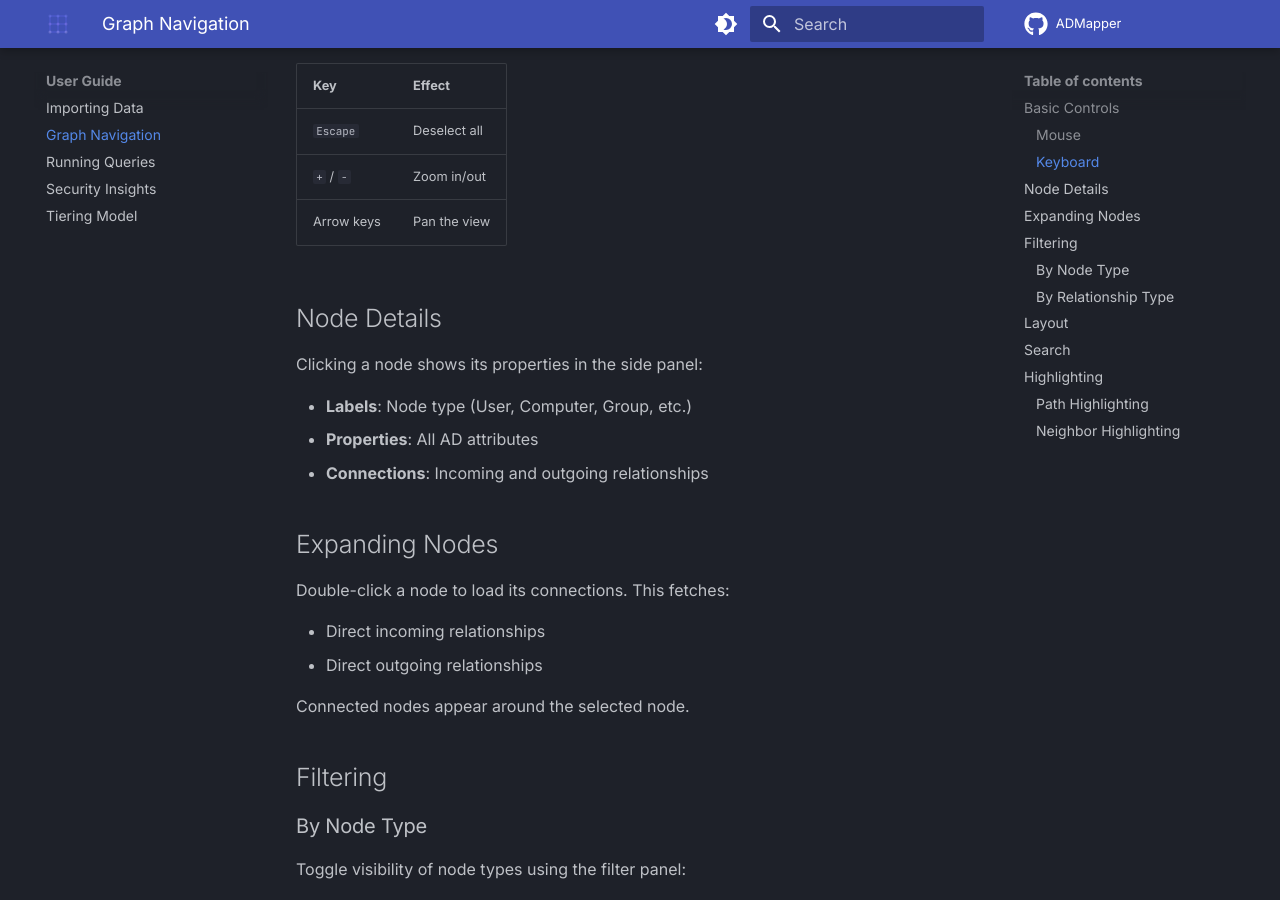
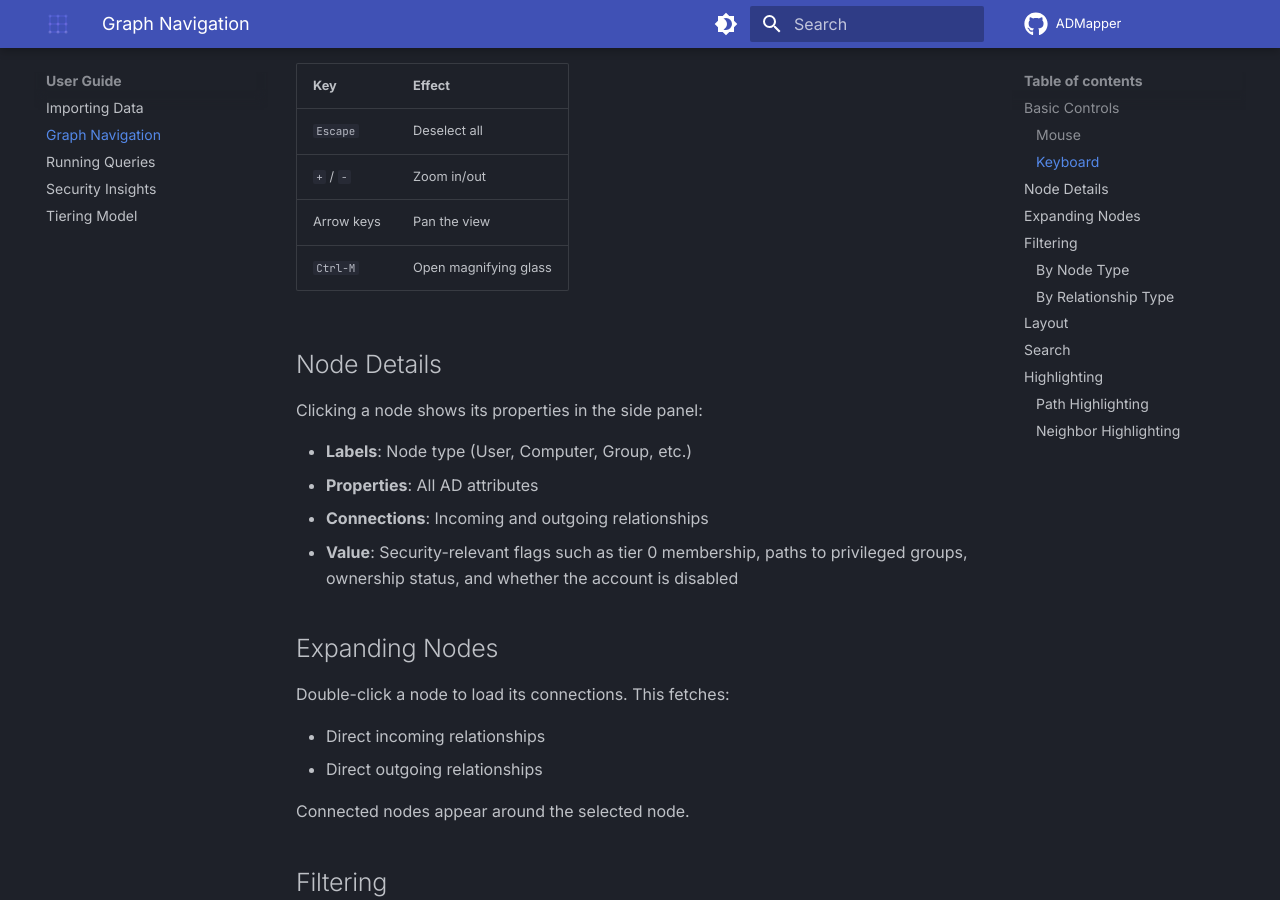
Before and after one commit to AdrianVollmer/ADMapper, an MkDocs documentation site: the page built from docs/admapper/docs/guide/navigation.md, in a window 1280 px wide and 900 px high, scrolled down 766 px. Built offline with MkDocs 1.6.1 and Material for MkDocs 9.7.7, drawn with Linux system fonts in a browser that asks for light colours; comment, search, counter and statistics services are not loaded.

Commit message:
Improve wording of node detail value description
Co-Authored-By: Claude Opus 4.6 <noreply@anthropic.com>

````diff
--- a/docs/admapper/docs/guide/navigation.md
+++ b/docs/admapper/docs/guide/navigation.md
@@ -1,27 +1,29 @@
 # Graph Navigation
 
-ADMapper provides an interactive graph visualization for exploring Active Directory relationships.
+ADMapper provides an interactive graph visualization for exploring
+Active Directory relationships.
 
 ## Basic Controls
 
 ### Mouse
 
-| Action | Effect |
-|--------|--------|
-| Click node | Select node, show details |
+| Action             | Effect                                      |
+|--------------------|---------------------------------------------|
+| Click node         | Select node, show details                   |
 | Click relationship | Select relationship, show relationship info |
-| Click background | Deselect all |
-| Drag node | Move node position |
-| Drag background | Pan the view |
-| Scroll | Zoom in/out |
+| Click background   | Deselect all                                |
+| Drag node          | Move node position                          |
+| Drag background    | Pan the view                                |
+| Scroll             | Zoom in/out                                 |
 
 ### Keyboard
 
-| Key | Effect |
-|-----|--------|
-| `Escape` | Deselect all |
-| `+` / `-` | Zoom in/out |
-| Arrow keys | Pan the view |
+| Key        | Effect                |
+|------------|-----------------------|
+| `Escape`   | Deselect all          |
+| `+` / `-`  | Zoom in/out           |
+| Arrow keys | Pan the view          |
+| `Ctrl-M`   | Open magnifying glass |
 
 ## Node Details
 
@@ -30,6 +32,9 @@ Clicking a node shows its properties in the side panel:
 - **Labels**: Node type (User, Computer, Group, etc.)
 - **Properties**: All AD attributes
 - **Connections**: Incoming and outgoing relationships
+- **Value**: Security-relevant flags such as tier 0 membership, paths
+  to privileged groups, ownership status, and whether the account is
+  disabled
 
 ## Expanding Nodes
 
@@ -62,21 +67,20 @@ Filter which relationship types are displayed:
 
 ## Layout
 
-The graph uses a force-directed layout that automatically positions nodes. Controls:
+The graph uses a force-directed layout that automatically positions
+nodes. Controls:
 
-| Action | Effect |
-|--------|--------|
-| Reset layout | Recompute positions |
-| Pin node | Fix node position |
-| Unpin all | Release all pinned nodes |
+| Action       | Effect                   |
+|--------------|--------------------------|
+| Reset layout | Recompute positions      |
+| Pin node     | Fix node position        |
+| Unpin all    | Release all pinned nodes |
 
 ## Search
 
 Use the search bar to find nodes:
 
-```
-admin
-```
+    admin
 
 Search matches against:
 
@@ -90,7 +94,8 @@ Results appear in a dropdown. Click to navigate to the node.
 
 ### Path Highlighting
 
-When viewing a path (from shortest path query or path finding), the path is highlighted:
+When viewing a path (from shortest path query or path finding), the path
+is highlighted:
 
 - Path nodes: Full color
 - Path relationships: Highlighted
````
